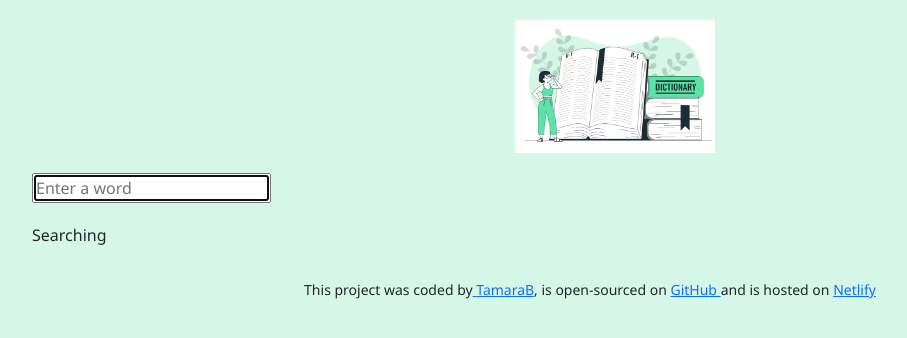
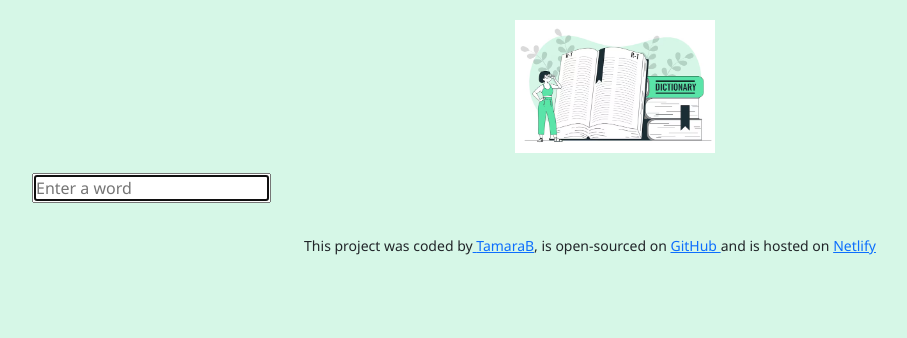
Before and after one commit to tajche77/dictionary-project, a React (Create React App) app: page / in a window 1280 px wide. Shown: the top 338 px of the page, without its empty margins (50-957 px from the left). Built offline with nearby package versions, Linux system fonts and the light colour scheme.

Commit message:
deleted Searching

```diff
--- a/src/Results.js
+++ b/src/Results.js
@@ -18,6 +18,6 @@ export default function Results(props) {
       </div>
     );
   } else {
-    return "Searching";
+    return null;
   }
 }
```
